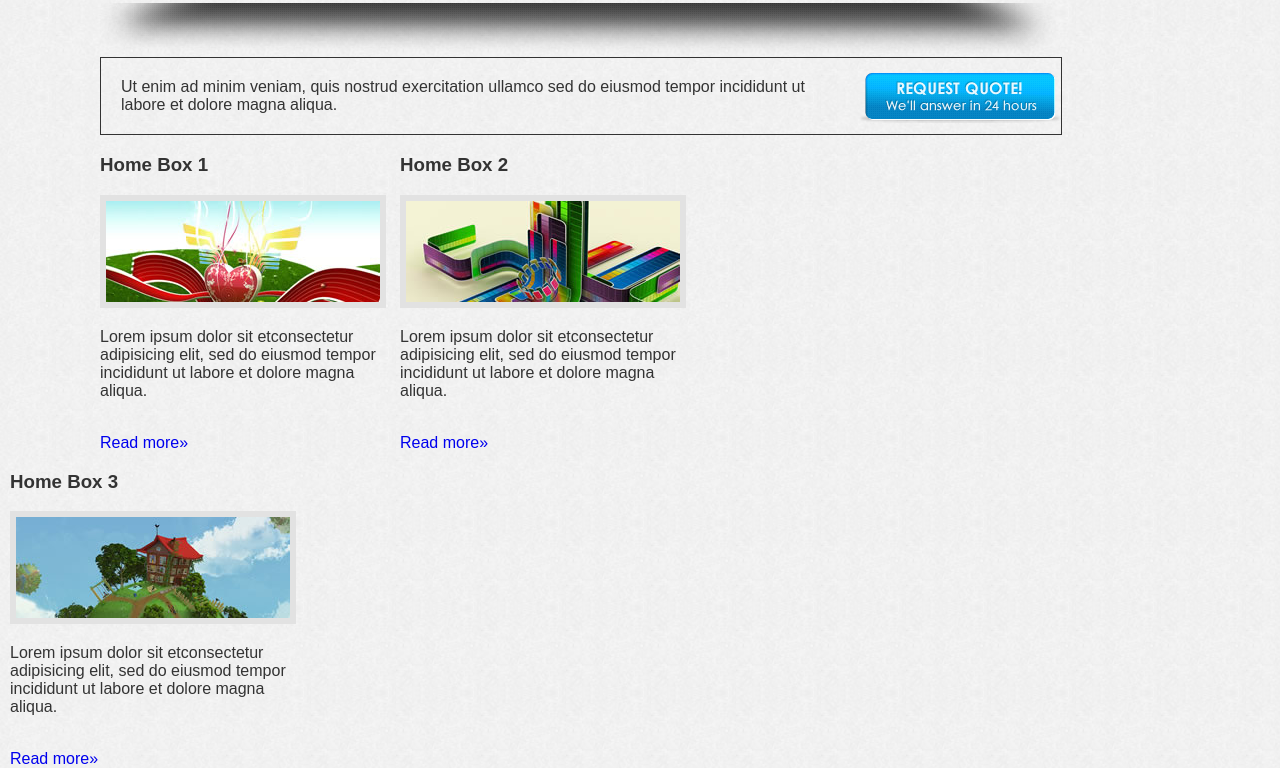
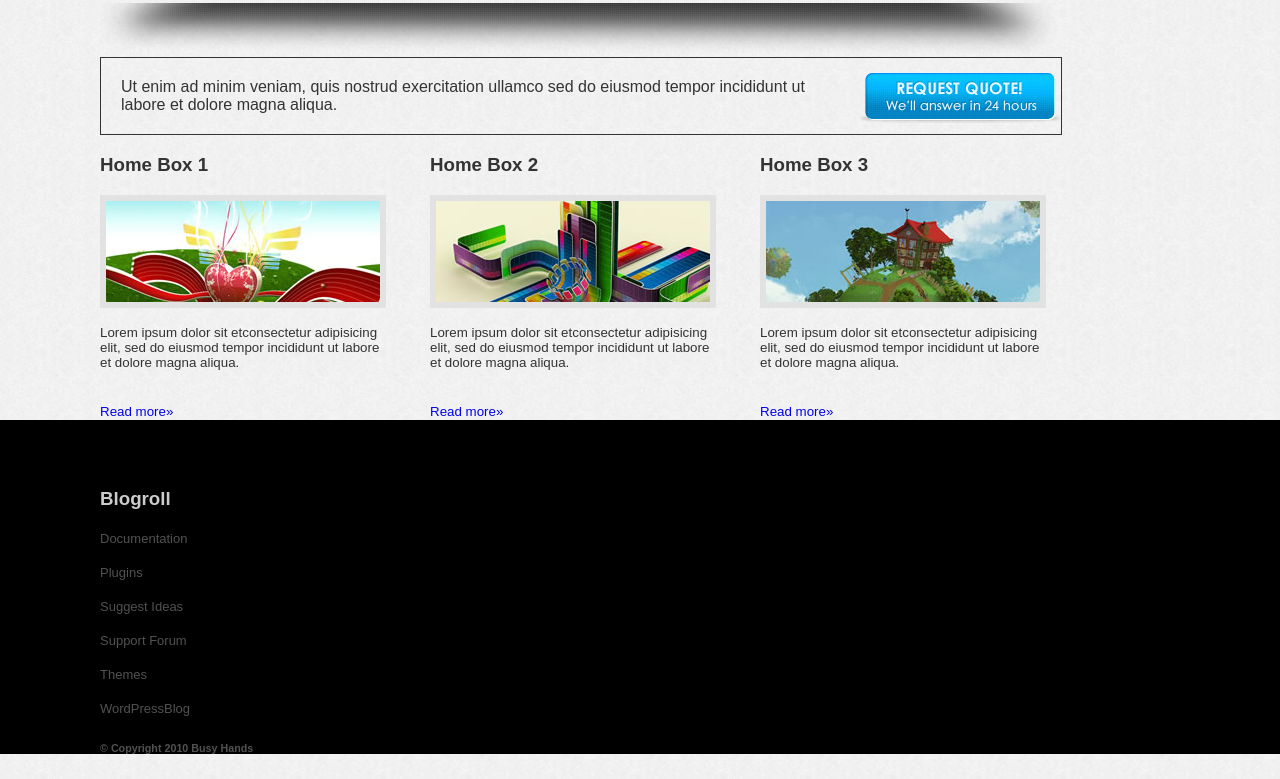
Before and after one commit to ewhoffman/ewhoffman.github.io, a plain HTML site: page week3homework-busyhands/index.html in a window 1280 px wide. Shown: the part 524-1303 px from the top of the page. Drawn offline with Linux system fonts and the light colour scheme.

Commit message:
Home boxes finished. Footer begun, but unfinished

```diff
--- a/week3homework-busyhands/css/main.css
+++ b/week3homework-busyhands/css/main.css
@@ -53,13 +53,13 @@ article img{
 	margin-left: 10px;
 	float: right;
 	padding-top: 15px;
-
 }
 article{
 	border: 1px solid;
 	margin-left: 100px;
 	width: 960px;
 }
+
 article p{
 	padding: 10px;
 	margin: 10px;
@@ -71,7 +71,7 @@ article p{
 	padding:10px;*/
 }
 #home-boxes{
-	width: 960px;
+	width: 1100px;
 /*	margin-left: 100px;
 	width: 290px;
 	padding:10px;*/
@@ -87,18 +87,47 @@ article p{
 	/*margin: 40px;*/
 	float: left;
 	/*clear: fix;*/
-	/*margin-left: 40px;*/
+	margin-left: 40px;
 	width: 290px;
-	padding-left: 10px;
+	/*padding-left: 40px;*/
 
 }
 .home_box3{
 	/*margin: 40px;*/
 	float: left;
 	/*clear: fix;*/
-	/*margin-left: 40px;*/
+	margin-left: 40px;
 	width: 290px;
-	padding-left: 10px;
+	/*padding-left: 40px;*/
 	/*margin-right: 0;
 	overflow:hidden;*/
 }
+#home-boxes p{
+	font-size: 10pt;
+}
+#home-boxes a{
+	font-size: 10pt;
+}
+footer{
+	background-color: black;
+	width: 100%;
+	clear:both;
+	padding-top: 50px;
+}
+p a{
+	font-size: 13px;
+	color: #515151;
+}
+.blogroll{
+	color: #CCCCCC;
+
+}
+#blogger{
+	width: 210px;
+	margin-left: 100px;
+	/*float: left;*/
+	/*clear: both;*/
+}
+.copyright{
+	color: #515151;
+}
--- a/week3homework-busyhands/index.html
+++ b/week3homework-busyhands/index.html
@@ -61,11 +61,34 @@
 										<a href="Read More">Read more&raquo;</a>
 										</div>
 									</div>
+			</div>
+
+					</div>
+										<footer>
+											<div id="blogger">
+												<div class="blogroll">
+												<h3>Blogroll</h3>
+												</div>
+												<p><a href="Documentation">Documentation</a></p>
+												<p><a href="Plugins">Plugins</a></p>
+												<p><a href="Suggest Ideas">Suggest Ideas</a></p>
+												<p><a href="Support Forum">Support Forum</a></p>
+												<p><a href="Themes">Themes</a></p>
+												<p><a href="WordPress Blog">WordPressBlog</a></p>
+												<div class="copyright">
+													<h6>© Copyright 2010 Busy Hands</h6>
+												</div>
+											</div>
 
 
 
-					</div>
-			</div>
+
+										</footer>
+
+
+
+
+
 
 		</body>
 
```
